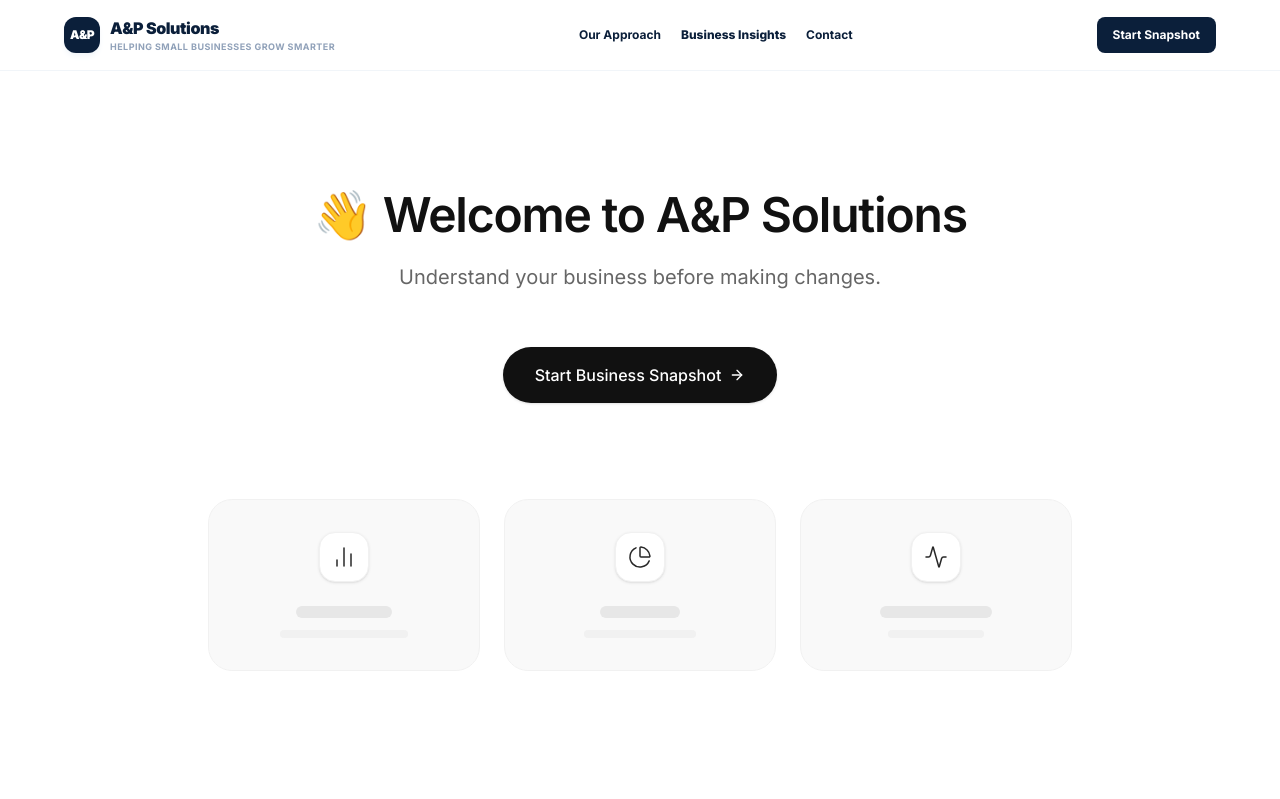
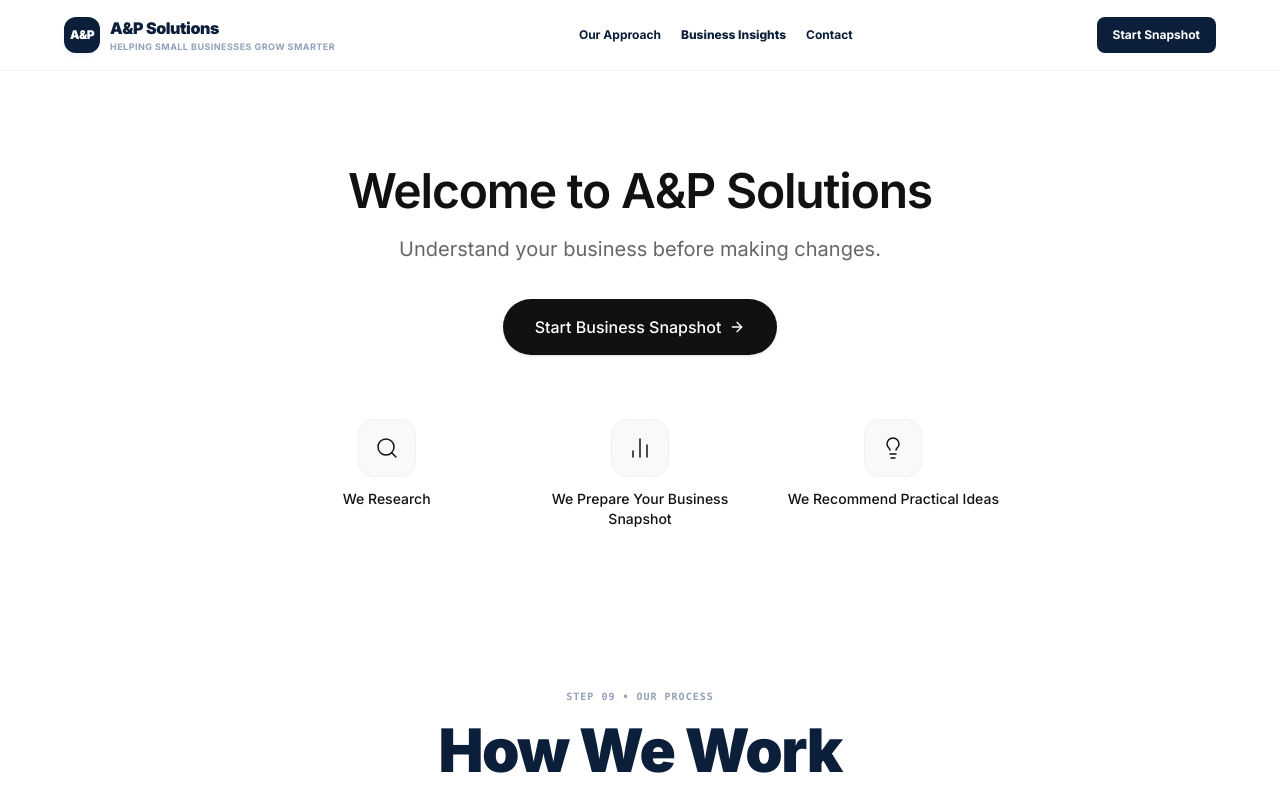
Before and after one commit to ptadas22-lab/apsolution, a React (Vite) app: page / in a window 1280 px wide. Shown: the top 799 px of the page. Built offline with nearby package versions, Linux system fonts and the light colour scheme.

Commit message:
Improve hero section clarity

```diff
--- a/src/components/Hero.tsx
+++ b/src/components/Hero.tsx
@@ -1,5 +1,5 @@
 import React from "react";
-import { ArrowRight, BarChart2, PieChart, Activity } from "lucide-react";
+import { ArrowRight, Search, BarChart2, Lightbulb } from "lucide-react";
 
 interface HeroProps {
   onScrollToSection: (sectionId: string) => void;
@@ -9,19 +9,19 @@ export default function Hero({ onScrollToSection }: HeroProps) {
   return (
     <section
       id="hero"
-      className="min-h-[calc(100vh-80px)] flex flex-col items-center justify-center py-20 bg-white"
+      className="flex flex-col items-center justify-center pt-24 pb-16 bg-white"
     >
-      <div className="max-w-3xl w-full text-center space-y-6 flex flex-col items-center px-4">
+      <div className="max-w-3xl w-full text-center space-y-5 flex flex-col items-center px-4">
 
         <h1 className="text-4xl md:text-5xl font-semibold text-[#111111] tracking-tight">
-          👋 Welcome to A&P Solutions
+          Welcome to A&P Solutions
         </h1>
 
         <p className="text-lg md:text-xl text-[#666666] font-normal">
           Understand your business before making changes.
         </p>
 
-        <div className="pt-8">
+        <div className="pt-4">
           <button
             id="hero-primary-btn"
             onClick={() => onScrollToSection("industries")}
@@ -33,36 +33,27 @@ export default function Hero({ onScrollToSection }: HeroProps) {
         </div>
       </div>
 
-      {/* Subtle Business Illustration */}
-      <div className="w-full max-w-4xl mt-24 grid grid-cols-1 md:grid-cols-3 gap-6 px-4 opacity-90">
-        <div className="bg-[#F9F9F9] rounded-[24px] p-8 flex flex-col items-center text-center gap-4 border border-[#F0F0F0] hover:border-[#E5E5E5] transition-colors">
-           <div className="bg-white p-3 rounded-2xl shadow-sm border border-[#F0F0F0]">
+      {/* 3-Step Process */}
+      <div className="w-full max-w-3xl mt-16 grid grid-cols-1 md:grid-cols-3 gap-6 px-4">
+        <div className="flex flex-col items-center text-center gap-3">
+           <div className="bg-[#F9F9F9] p-4 rounded-2xl border border-[#F0F0F0]">
+             <Search className="h-6 w-6 text-[#111111] stroke-[1.5]" />
+           </div>
+           <span className="text-sm font-medium text-[#111111]">We Research</span>
+        </div>
+
+        <div className="flex flex-col items-center text-center gap-3">
+           <div className="bg-[#F9F9F9] p-4 rounded-2xl border border-[#F0F0F0]">
              <BarChart2 className="h-6 w-6 text-[#111111] stroke-[1.5]" />
            </div>
-           <div className="w-full flex flex-col items-center mt-2">
-             <div className="h-3 w-24 bg-[#E5E5E5] rounded-full mb-3"></div>
-             <div className="h-2 w-32 bg-[#F0F0F0] rounded-full"></div>
-           </div>
+           <span className="text-sm font-medium text-[#111111]">We Prepare Your Business Snapshot</span>
         </div>
 
-        <div className="bg-[#F9F9F9] rounded-[24px] p-8 flex flex-col items-center text-center gap-4 border border-[#F0F0F0] hover:border-[#E5E5E5] transition-colors">
-           <div className="bg-white p-3 rounded-2xl shadow-sm border border-[#F0F0F0]">
-             <PieChart className="h-6 w-6 text-[#111111] stroke-[1.5]" />
+        <div className="flex flex-col items-center text-center gap-3">
+           <div className="bg-[#F9F9F9] p-4 rounded-2xl border border-[#F0F0F0]">
+             <Lightbulb className="h-6 w-6 text-[#111111] stroke-[1.5]" />
            </div>
-           <div className="w-full flex flex-col items-center mt-2">
-             <div className="h-3 w-20 bg-[#E5E5E5] rounded-full mb-3"></div>
-             <div className="h-2 w-28 bg-[#F0F0F0] rounded-full"></div>
-           </div>
-        </div>
-
-        <div className="bg-[#F9F9F9] rounded-[24px] p-8 flex flex-col items-center text-center gap-4 border border-[#F0F0F0] hover:border-[#E5E5E5] transition-colors">
-           <div className="bg-white p-3 rounded-2xl shadow-sm border border-[#F0F0F0]">
-             <Activity className="h-6 w-6 text-[#111111] stroke-[1.5]" />
-           </div>
-           <div className="w-full flex flex-col items-center mt-2">
-             <div className="h-3 w-28 bg-[#E5E5E5] rounded-full mb-3"></div>
-             <div className="h-2 w-24 bg-[#F0F0F0] rounded-full"></div>
-           </div>
+           <span className="text-sm font-medium text-[#111111]">We Recommend Practical Ideas</span>
         </div>
       </div>
     </section>
```
